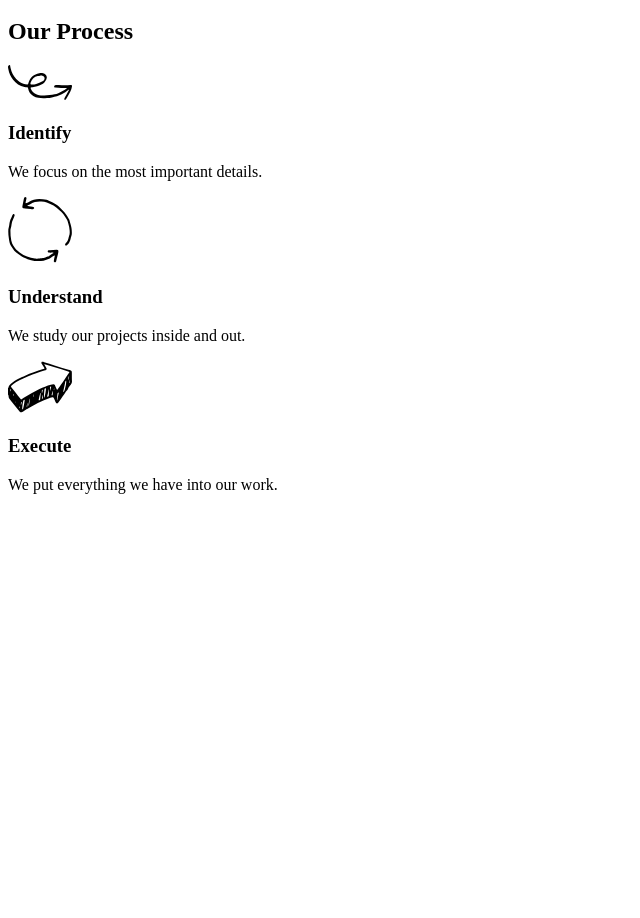
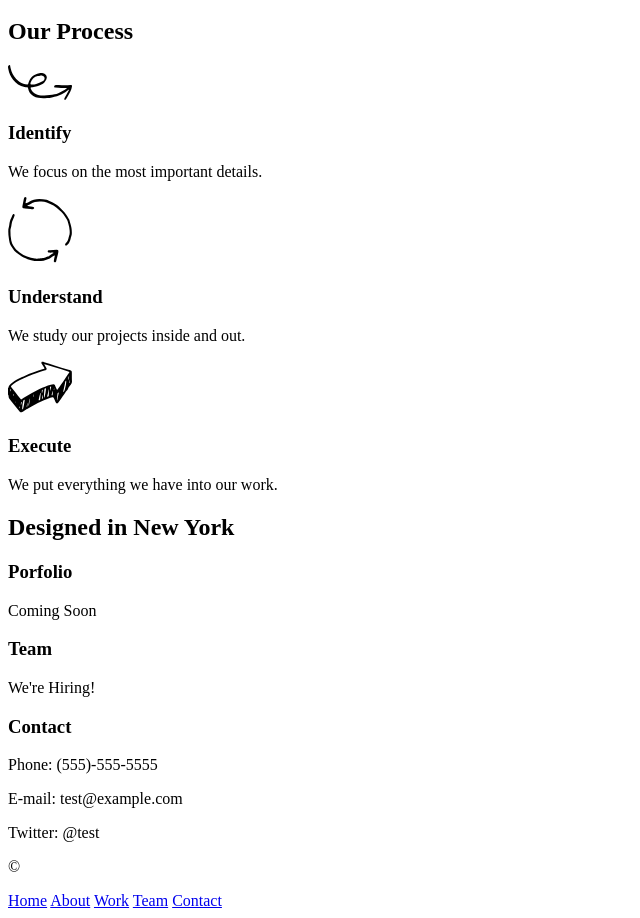
Before and after one commit to Bananenjonas/broadway, a plain HTML site: page index.html in a window 1280 px wide. Shown: the part 100-1018 px from the top of the page, without its empty margins (0-640 px from the left). Before the commit the page ends 800 px from the top, so only its background shows below. Drawn offline with Linux system fonts and the light colour scheme.

Commit message:
html strucure finished

```diff
--- a/index.html
+++ b/index.html
@@ -32,16 +32,39 @@
     </div>
 
     <!--Divider-->
-
+    <h2 id="divider" >Designed in New York</h2>
 
     <!--Portfolio-->
-
+    <div id="portfolio">
+      <h3>Porfolio</h3>
+      <p>Coming Soon</p>
+    </div>
 
     <!--Team-->
-
+    <div id="team">
+      <h3>Team</h3>
+      <p>We're Hiring!</p>
+    </div>
 
     <!--Contact-->
+    <div id="contact">
+      <h3>Contact</h3>
+      <p>Phone: (555)-555-5555</p>
+      <p>E-mail: test@example.com</p>
+      <p>Twitter: @test</p>
+    </div>
 
+    <!--Footer-->
+    <div id="footer">
+      <p>&copy;</p>
+      <nav>
+        <a href="#home">Home</a>
+        <a href="#process">About</a>
+        <a href="#portfolio">Work</a>
+        <a href="#team">Team</a>
+        <a href="#contact">Contact</a>
+      </nav>
+    </div>
 
   </body>
 </html>
```
